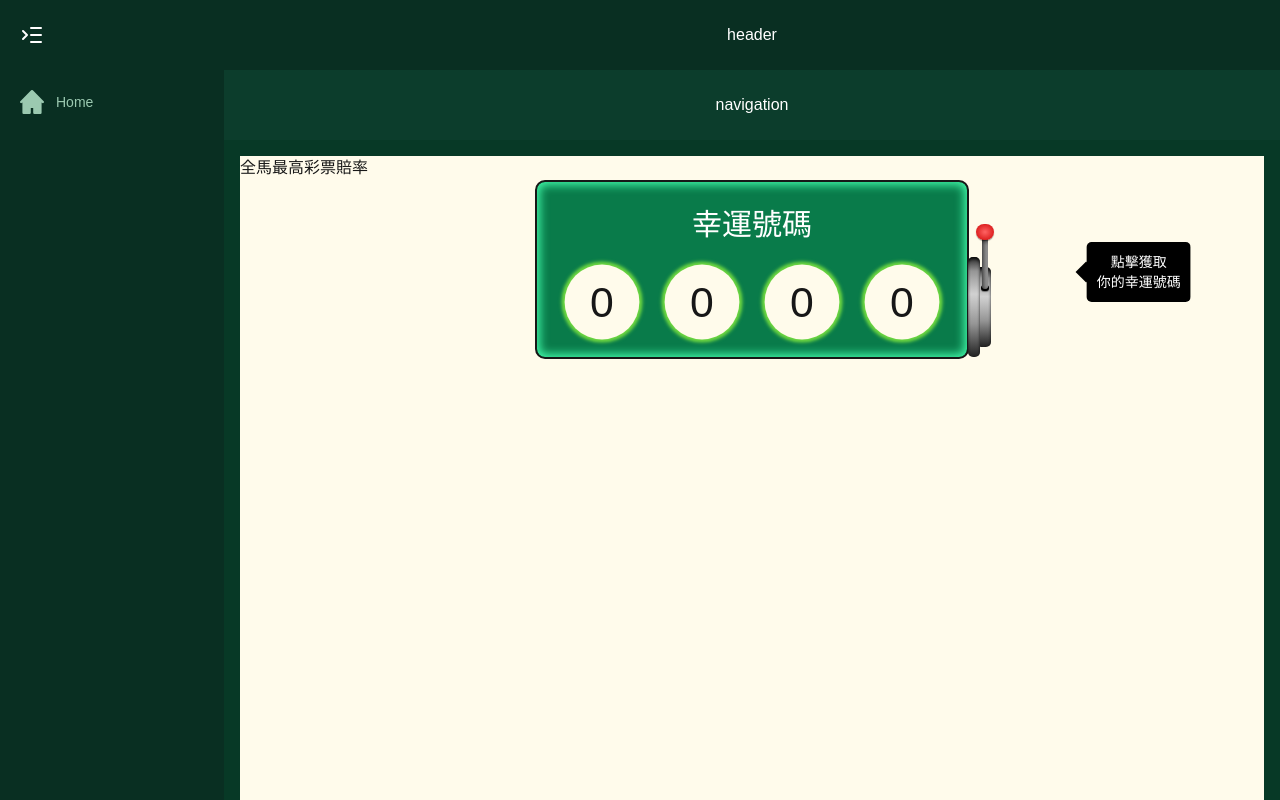
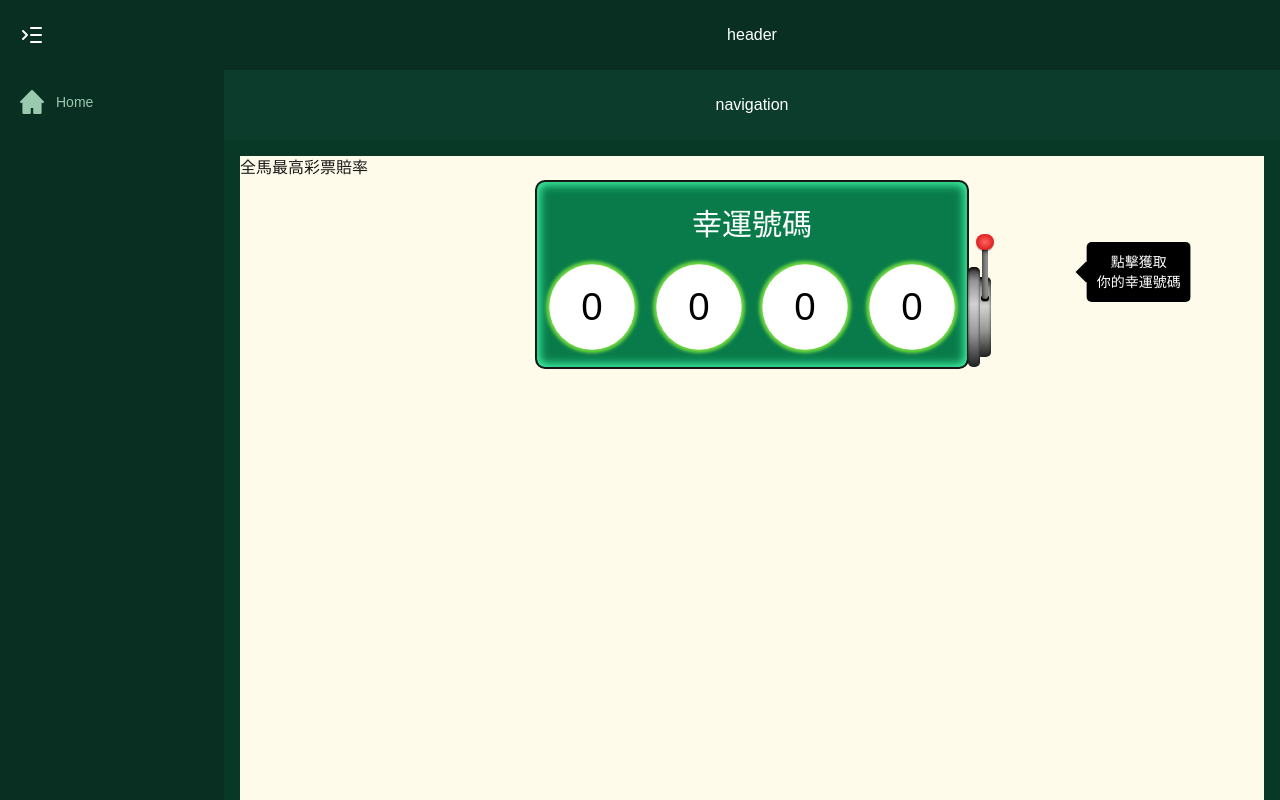
Before and after one commit to fgh64hfhk/next-pages, a Next.js app: page /lottery in a window 1280 px wide. Shown: the top 800 px of the page. Built offline with nearby package versions, Linux system fonts and the light colour scheme.

Commit message:
重新實作拉霸滾動的方式

```diff
--- /dev/null
+++ b/components/SpeedoMeter.js
@@ -0,0 +1,58 @@
+import clsx from "clsx";
+
+export default function SpeedoMeter({
+  value,
+  speed = 1000,
+  delay = 500,
+  size = 36,
+  color = "black",
+  easing = "cubic-bezier(0.25, 0.46, 0.45, 0.94)",
+}) {
+  const digitArray = value;
+
+  return (
+    <div className="w-[25em] h-full flex justify-between items-center">
+      {digitArray.map((val, idx) => (
+        <div
+          key={idx}
+          className={clsx(
+            "w-[5em] h-[5em] rounded-[50px] shadow-[0_0_10px_3px_#6ed841] bg-white",
+            "flex justify-center items-center",
+            "animate-[glow_1s_infinite_alternate]"
+          )}
+        >
+          {/* 遮罩 */}
+          <div
+            className="overflow-hidden"
+            style={{
+              height: `${size}px`,
+            }}
+          >
+            <div
+              className="flex flex-col"
+              style={{
+                height: `${size}px`,
+                fontSize: `${size}px`,
+                lineHeight: `${size}px`,
+                color: color,
+                // marginTop: `-${val}em`,
+                marginTop: `-${val * size}px`,
+                transition: `margin-top ${speed}ms ${easing}`,
+                transitionDelay: `${idx * delay}ms`,
+              }}
+            >
+              {Array.from({ length: 10 }).map((_, idx) => (
+                <div
+                  key={idx}
+                  className="flex justify-center items-center text-center"
+                >
+                  {idx}
+                </div>
+              ))}
+            </div>
+          </div>
+        </div>
+      ))}
+    </div>
+  );
+}
--- a/pages/lottery/index.js
+++ b/pages/lottery/index.js
@@ -1,6 +1,9 @@
 import QQLayout from "@/layouts/QQLayout";
+import SpeedoMeter from "@/components/SpeedoMeter";
+
+import { useState } from "react";
+
 import clsx from "clsx";
-import { useState } from "react";
 
 // 定義初始動畫狀態
 const initialArmState = {
@@ -86,25 +89,8 @@ export default function Lottery() {
           >
             幸運號碼
           </div>
-          <div
-            id="generator"
-            className="flex justify-center items-center w-full"
-          >
-            {numbers.map((number, idx) => (
-              <div
-                key={idx}
-                id={`number-${idx + 1}`}
-                className={clsx(
-                  "generator-number",
-                  "w-[70px] h-[70px] rounded-[50px] shadow-[0_0_10px_3px_#6ed841]",
-                  "flex justify-center items-center text-[40px] font-[500] mx-[15px]",
-                  "animate-[glow_1s_infinite_alternate] bg-amber-50"
-                )}
-              >
-                {number}
-              </div>
-            ))}
-          </div>
+
+          <SpeedoMeter value={numbers} speed={800} delay={1000} />
 
           {/* 觸發器綁定事件和動畫狀態 */}
           <div
@@ -178,6 +164,7 @@ export default function Lottery() {
               />
             </div>
           </div>
+
           <div
             id="slot-trigger-hint"
             className={clsx(
--- a/pages/odometer/index.js
+++ b/pages/odometer/index.js
@@ -1,10 +1,15 @@
 import QQLayout from "@/layouts/QQLayout";
-import { useEffect, useRef, useCallback } from "react";
+import { useState, useEffect, useRef, useCallback } from "react";
+
+import SpeedoMeter from "@/components/SpeedoMeter";
 
 export default function OdometerDemo({ initial = 7000 }) {
   const elRef = useRef(null); // 綁定到 <h1>
   const countUpRef = useRef(null); // 保存 CountUp 實例
   const modulesLoadedRef = useRef(false); // 只載入一次
+
+  const [numbers, setNumbers] = useState([0, 0, 0, 0]);
+  const generateSingleNumber = () => Math.floor(Math.random() * 9) + 1;
 
   // 初始化（只在 client 執行）
   useEffect(() => {
@@ -121,6 +126,25 @@ export default function OdometerDemo({ initial = 7000 }) {
       </div>
 
       <p>CountUp with React (optimized)</p>
+
+      <hr />
+
+      <div className="w-full h-[150px] justify-center items-center p-3 text-white">
+        <button
+          onClick={() => {
+            setNumbers([
+              generateSingleNumber(),
+              generateSingleNumber(),
+              generateSingleNumber(),
+              generateSingleNumber(),
+            ]);
+          }}
+        >
+          Random
+        </button>
+      </div>
+
+      <SpeedoMeter value={numbers} />
     </div>
   );
 }
```
